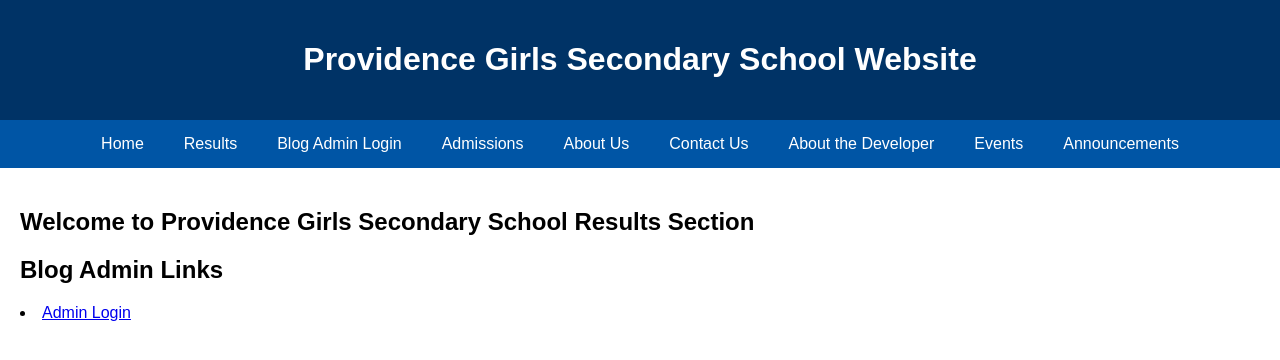
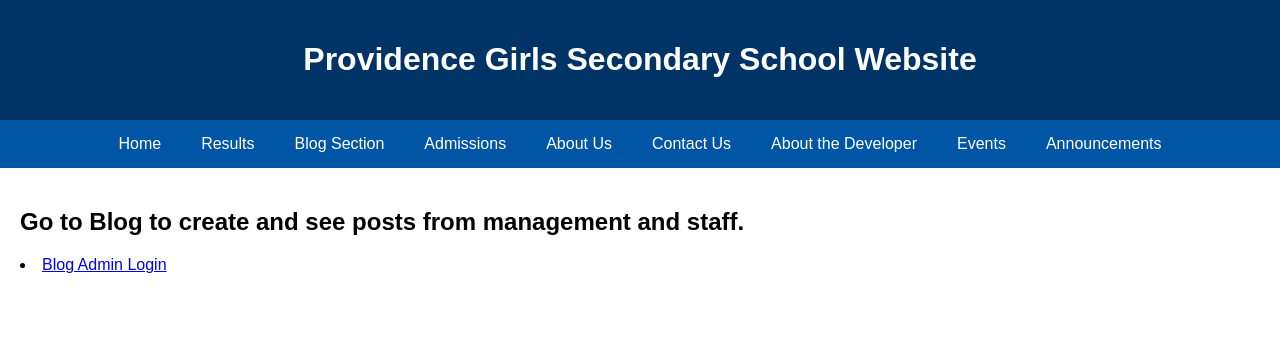
Before and after one commit to harrismauyano/providence_website, a Django app: template main/templates/main/blog.html in a window 1280 px wide. Shown: the top 360 px of the page. Run offline with Django 4.2, Linux system fonts and the light colour scheme; the template is opened without the code that fills it, so the values that code supplies are empty.

Commit message:
Changes with respect to blog

```diff
--- a/main/templates/main/base.html
+++ b/main/templates/main/base.html
@@ -41,7 +41,7 @@
     <nav>
         <a href="{% url 'home' %}">Home</a>
         <a href="{% url 'results' %}">Results</a>
-        <a href="{% url 'blog' %}">Blog Admin Login</a>
+        <a href="{% url 'blog' %}">Blog Section</a>
         <a href="{% url 'admissions' %}">Admissions</a>
         <a href="{% url 'about' %}">About Us</a>
         <a href="{% url 'contact' %}">Contact Us</a>
--- a/main/templates/main/blog.html
+++ b/main/templates/main/blog.html
@@ -2,8 +2,7 @@
 
 {% block content %}
 
-<h2>Welcome to Providence Girls Secondary School Results Section</h2>
-<h2>Blog Admin Links</h2>
-    <li><a href="{% url 'admin:login' %}">Admin Login</a></li>
+<h2>Go to Blog to create and see posts from management and staff.</h2>
+    <li><a href="{% url 'admin:login' %}">Blog Admin Login</a></li>
 </ul>
 {% endblock %}
```
